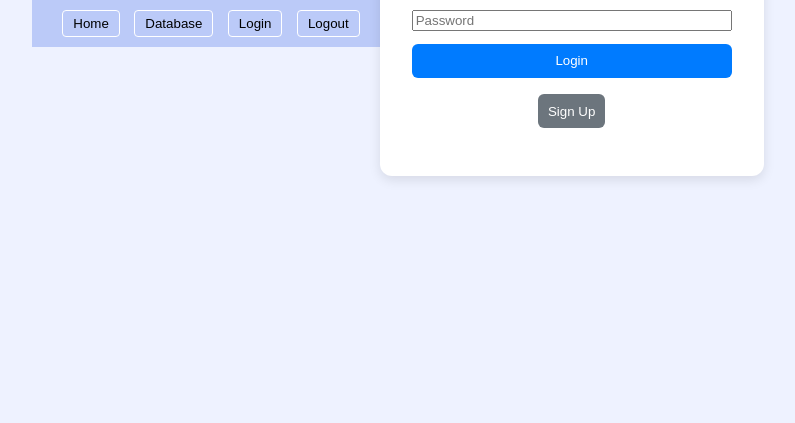
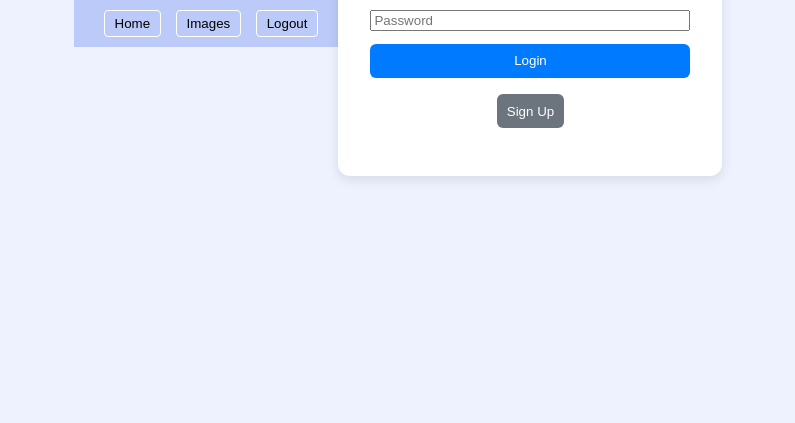
Before and after one commit to marihlau/ImageClassification-app, a website: page public/login.html in a window 1280 px wide. Shown: the part 377-800 px from the top of the page, without its empty margins (242-1037 px from the left). Drawn offline with Linux system fonts and the light colour scheme.

Commit message:
fiksa knapper

```diff
--- a/public/login.html
+++ b/public/login.html
@@ -12,8 +12,7 @@
         <div id="userStatus"></div>
         <div id="navButtons">
             <button id="toHome">Home</button>
-            <button id="toDatabase">Database</button>
-            <button id="toLogin">Login</button>
+            <button id="toDatabase">Images</button>
             <button id="logoutBtn">Logout</button>
         </div>
     </nav>
```
Also changed, not shown: public/database.html (+0 -1 lines), public/index.html (+1 -2 lines), public/navbar.html (+1 -1 lines), public/signup.html (+1 -1 lines).
